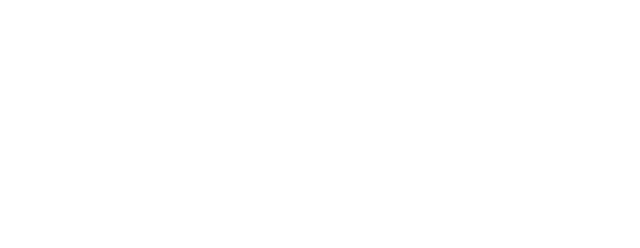
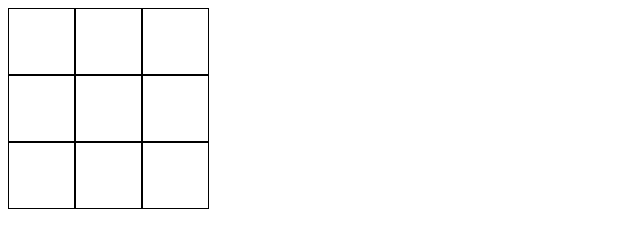
Before and after one commit to cycankahuna/tic-tac-tao-js, a plain HTML site: page index.html in a window 1280 px wide. Shown: the whole page, without its empty margins (0-640 px from the left). Drawn offline with Linux system fonts and the light colour scheme.

Commit message:
correction in names & adding onclick functionality

```diff
--- a/index.html
+++ b/index.html
@@ -9,20 +9,20 @@
   <body>
     <div class="container">
       <div class="grid">
-        <div class="rows">
-          <div class="cloumn"></div>
-          <div class="cloumn"></div>
-          <div class="cloumn"></div>
+        <div class="row">
+          <div class="col" onclick="HandleClick(this)" id="0"></div>
+          <div class="col" onclick="HandleClick(this)" id="1"></div>
+          <div class="col" onclick="HandleClick(this)" id="2"></div>
         </div>
-        <div class="rows">
-          <div class="cloumn"></div>
-          <div class="cloumn"></div>
-          <div class="cloumn"></div>
+        <div class="row">
+          <div class="col" onclick="HandleClick(this)" id="3"></div>
+          <div class="col" onclick="HandleClick(this)" id="4"></div>
+          <div class="col" onclick="HandleClick(this)" id="5"></div>
         </div>
-        <div class="rows">
-          <div class="cloumn"></div>
-          <div class="cloumn"></div>
-          <div class="cloumn"></div>
+        <div class="row">
+          <div class="col" onclick="HandleClick(this)" id="6"></div>
+          <div class="col" onclick="HandleClick(this)" id="7"></div>
+          <div class="col" onclick="HandleClick(this)" id="8"></div>
         </div>
       </div>
     </div>
```
